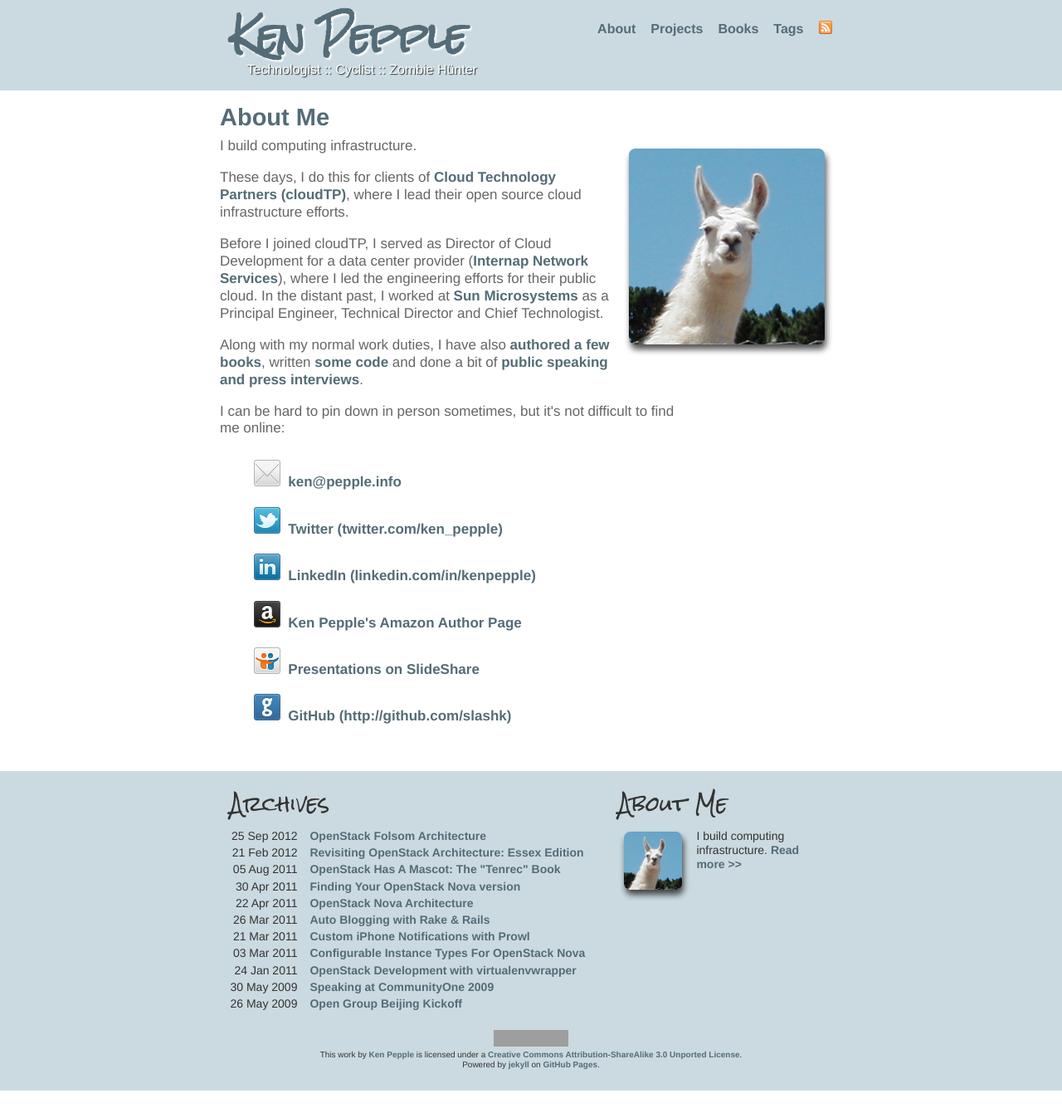
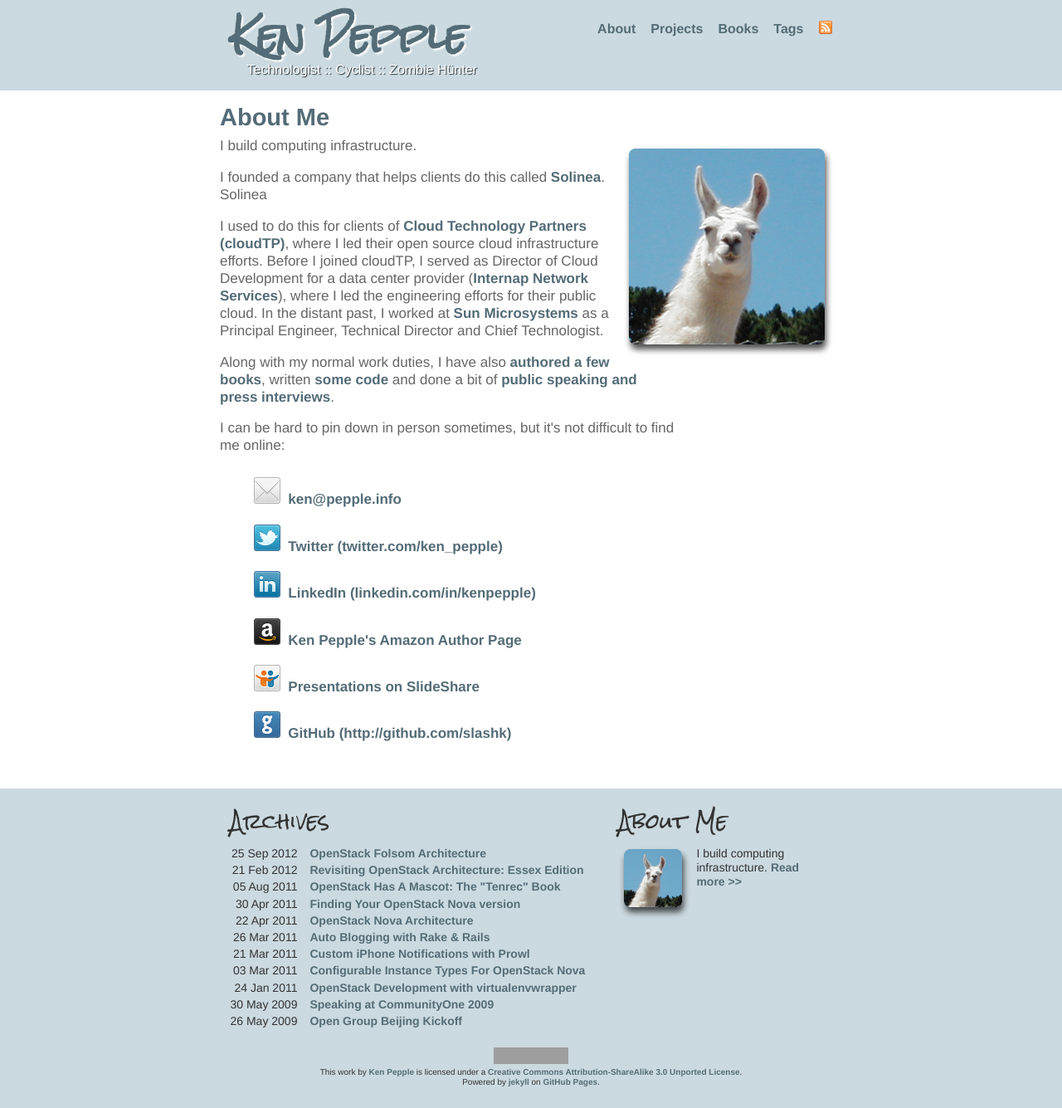
Before and after one commit to slashk/slashk.github.com, a Jekyll site: the page built from about.html, in a window 1280 px wide. Shown: the whole page at 83% size. Built offline with Jekyll 4.4.1, drawn with Linux system fonts in a browser that asks for light colours; Markdown is read by kramdown in place of the engine named in the settings; before the commit the page ends 1314 px from its top, so only the background shows below that; grey boxes are pictures that could not be loaded.

Commit message:
updated employment

```diff
--- a/about.html
+++ b/about.html
@@ -9,8 +9,8 @@
 
 <div class="about_head">
   <p>I build computing infrastructure.</p>
-  <p>These days, I do this for clients of <a href="http://www.cloudtp.com">Cloud Technology Partners (cloudTP)</a>, where I lead their open source cloud infrastructure efforts.</p>
-  <p>Before I joined cloudTP, I served as Director of Cloud Development for a data center provider (<a href="http://www.internap.com/" target="_blank">Internap Network Services</a>), where I led the engineering efforts for their public cloud. In the distant past, I worked at <a href="http://en.wikipedia.org/wiki/Sun_Microsystems" target="_blank">Sun Microsystems</a> as a Principal Engineer, Technical Director and Chief Technologist.</p>
+  <p>I founded a company that helps clients do this called <a href="http://www.solinea.com">Solinea</a>. Solinea </p>
+  <p>I used to do this for clients of <a href="http://www.cloudtp.com">Cloud Technology Partners (cloudTP)</a>, where I led their open source cloud infrastructure efforts. Before I joined cloudTP, I served as Director of Cloud Development for a data center provider (<a href="http://www.internap.com/" target="_blank">Internap Network Services</a>), where I led the engineering efforts for their public cloud. In the distant past, I worked at <a href="http://en.wikipedia.org/wiki/Sun_Microsystems" target="_blank">Sun Microsystems</a> as a Principal Engineer, Technical Director and Chief Technologist.</p>
   <p>Along with my normal work duties, I have also <a href="/books">authored a few books</a>, written <a href="/projects" target="_blank">some code</a> and done a bit of <a href="/books">public speaking and press interviews</a>.</p>
   <p>I can be hard to pin down in person sometimes, but it's not difficult to find me online:</p>
   <ul class="nodot">
```
